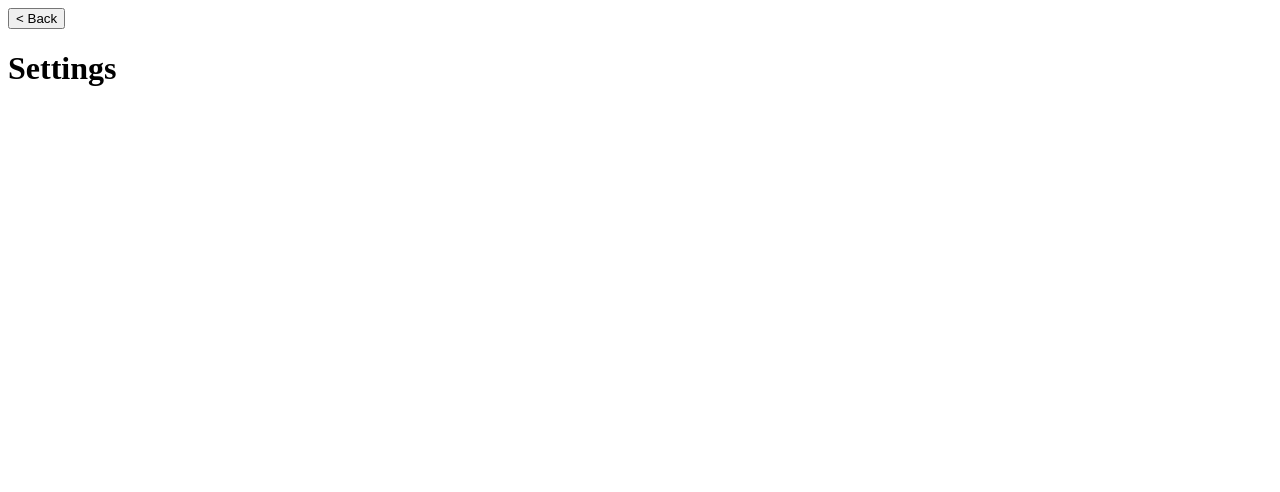
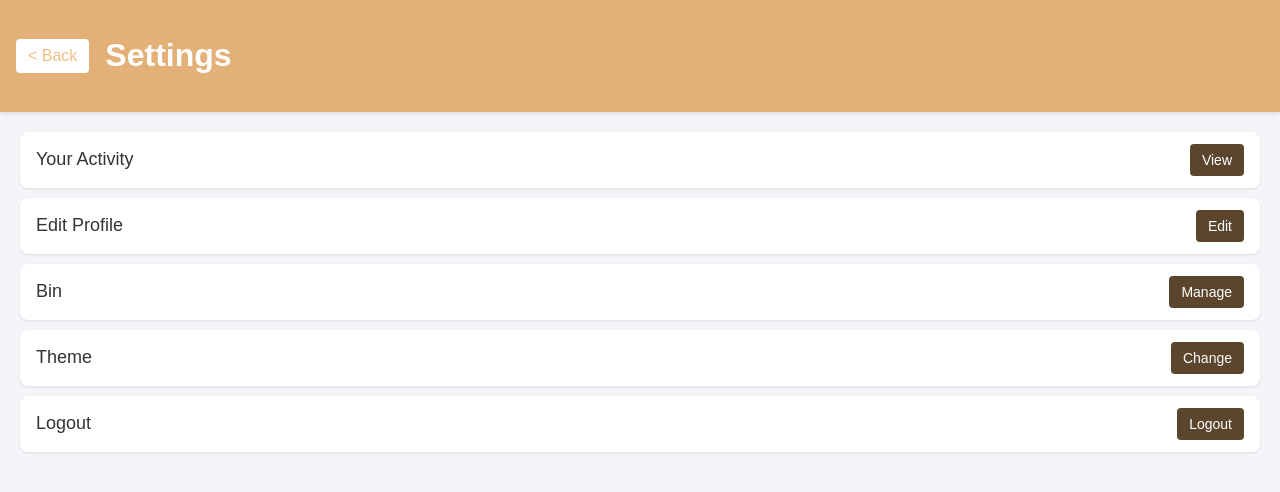
Before and after one commit to dewdewOS/outfit_planner, a website: page settings.html in a window 1280 px wide. Drawn offline with Linux system fonts and the light colour scheme.

Commit message:
settings, create outfit

```diff
--- a/settings.html
+++ b/settings.html
@@ -4,6 +4,69 @@
     <meta charset="UTF-8" />
     <meta name="viewport" content="width=device-width, initial-scale=1.0" />
     <title>Settings</title>
+    <link rel="stylesheet" href="settings.css" />
+    <style>
+      body {
+        font-family: Arial, sans-serif;
+        margin: 0;
+        padding: 0;
+        background-color: #f4f4f9;
+        color: #333;
+      }
+
+      .header {
+        display: flex;
+        align-items: center;
+        padding: 16px;
+        background-color: #e3b178;
+        color: white;
+        box-shadow: 0 2px 4px rgba(0, 0, 0, 0.1);
+      }
+
+      .back-button {
+        background-color: white;
+        color: #f3be81;
+        border: none;
+        padding: 8px 12px;
+        font-size: 16px;
+        border-radius: 4px;
+        cursor: pointer;
+        margin-right: 16px;
+      }
+
+      .settings-container {
+        padding: 20px;
+      }
+
+      .setting-item {
+        display: flex;
+        align-items: center;
+        justify-content: space-between;
+        background-color: white;
+        padding: 12px 16px;
+        margin-bottom: 10px;
+        border-radius: 8px;
+        box-shadow: 0 1px 3px rgba(0, 0, 0, 0.1);
+      }
+
+      .setting-item span {
+        font-size: 18px;
+      }
+
+      .setting-item button {
+        padding: 8px 12px;
+        font-size: 14px;
+        color: white;
+        background-color: #5b452d;
+        border: none;
+        border-radius: 4px;
+        cursor: pointer;
+      }
+
+      .setting-item button:hover {
+        background-color: #d5a46c;
+      }
+    </style>
   </head>
   <body>
     <div class="header">
@@ -12,5 +75,54 @@
       </button>
       <h1>Settings</h1>
     </div>
+
+    <div class="settings-container">
+      <div class="setting-item">
+        <span>Your Activity</span>
+        <button onclick="navigateToActivity()">View</button>
+      </div>
+
+      <div class="setting-item">
+        <span>Edit Profile</span>
+        <button onclick="navigateToEditProfile()">Edit</button>
+      </div>
+
+      <div class="setting-item">
+        <span>Bin</span>
+        <button onclick="navigateToBin()">Manage</button>
+      </div>
+
+      <div class="setting-item">
+        <span>Theme</span>
+        <button onclick="toggleTheme()">Change</button>
+      </div>
+
+      <div class="setting-item">
+        <span>Logout</span>
+        <button onclick="logoutUser()">Logout</button>
+      </div>
+    </div>
+
+    <script>
+      function navigateToActivity() {
+        console.log("Navigating to Activity");
+      }
+
+      function navigateToEditProfile() {
+        console.log("Navigating to Edit Profile");
+      }
+
+      function navigateToBin() {
+        console.log("Navigating to Bin");
+      }
+
+      function toggleTheme() {
+        console.log("Theme toggled");
+      }
+
+      function logoutUser() {
+        console.log("User logged out");
+      }
+    </script>
   </body>
 </html>
```
Also changed, not shown: create-outfit.html (+26 -6 lines), jackets.html (+49 -0 lines), styles.css (+45 -0 lines).
